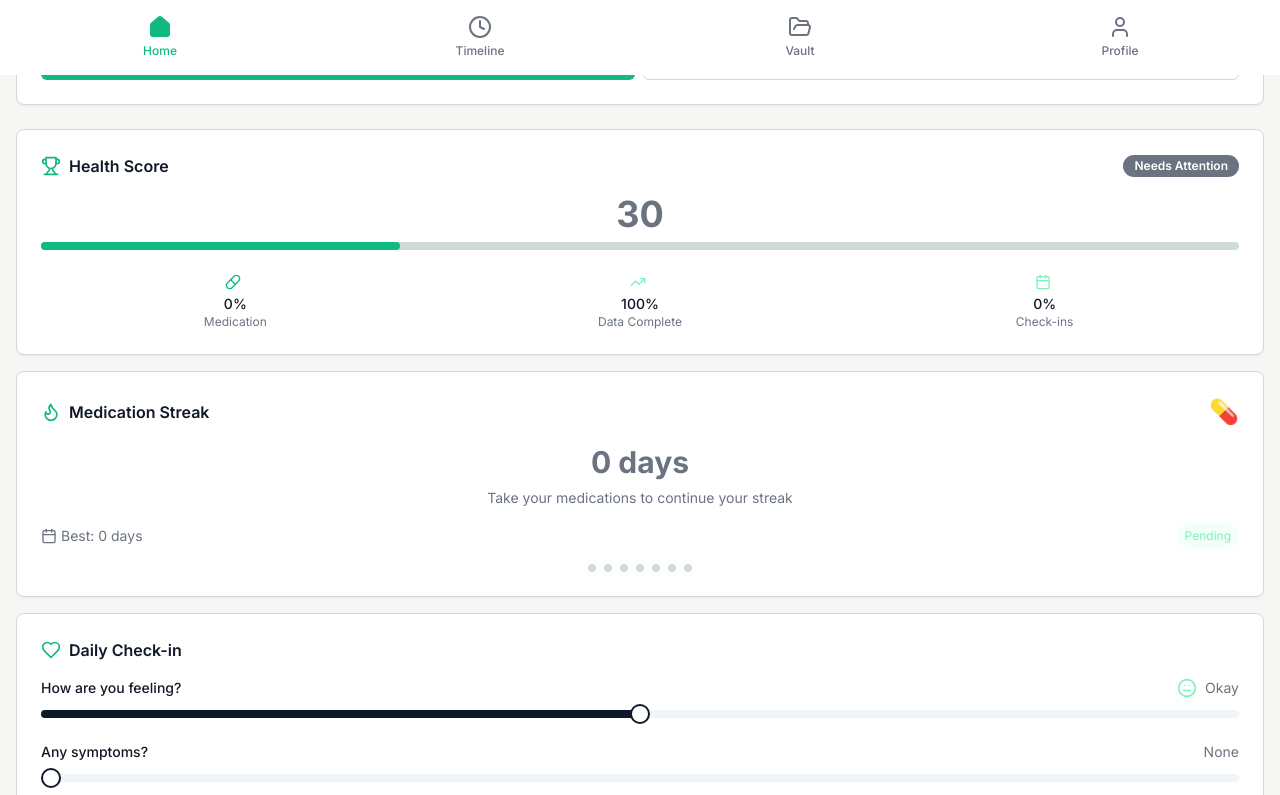
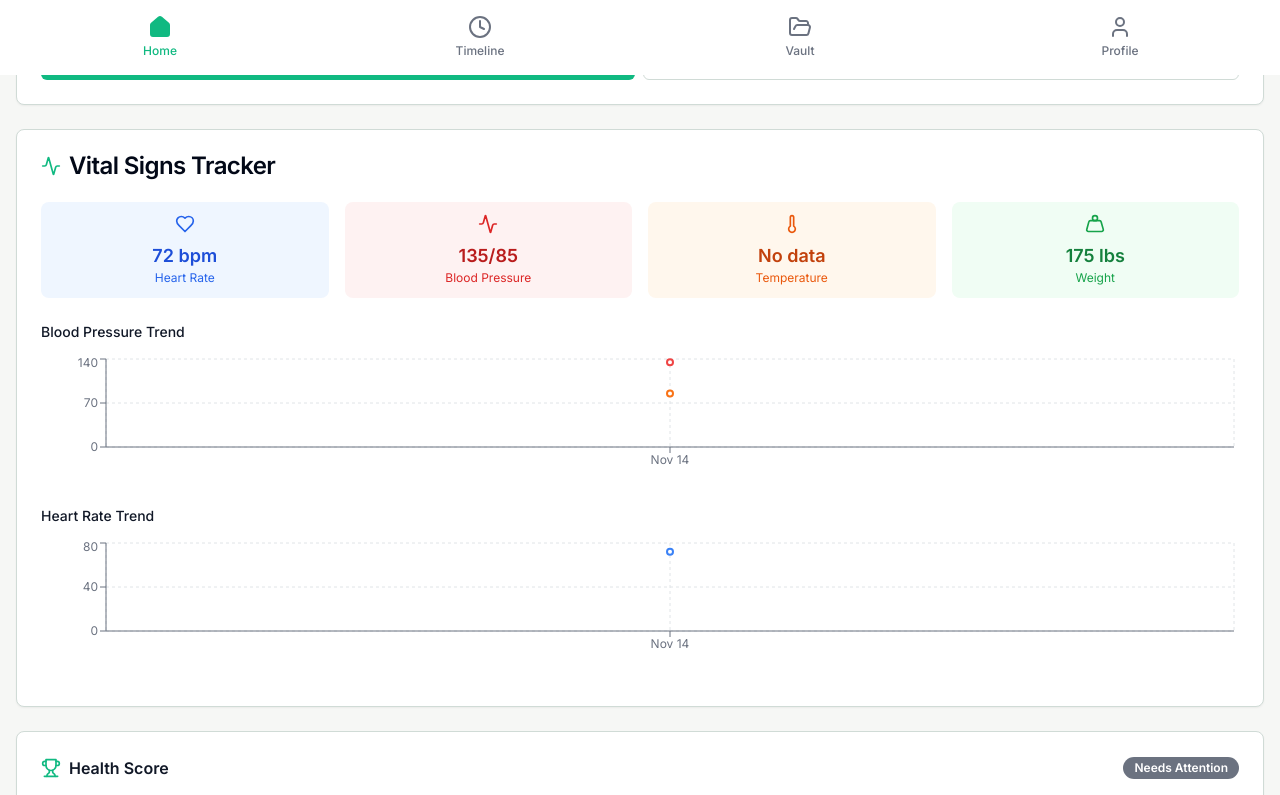
Before and after one commit to Monyanzi/medimo, a React (Vite) app: page / in a window 1280 px wide. Shown: the part 725-1520 px from the top of the page. Built offline with nearby package versions, Linux system fonts and the light colour scheme.

Commit message:
Fix: Implement missing features and integration strategy
Implement the features and integration strategy outlined in the chat history, addressing any missing functionality.

```diff
--- /dev/null
+++ b/src/components/features/VitalTracker.tsx
@@ -0,0 +1,183 @@
+
+import React from 'react';
+import { Card, CardContent, CardHeader, CardTitle } from '@/components/ui/card';
+import { LineChart, Line, XAxis, YAxis, CartesianGrid, Tooltip, ResponsiveContainer } from 'recharts';
+import { Activity, Heart, Thermometer, Weight } from 'lucide-react';
+import { useHealthData } from '@/contexts/HealthDataContext';
+import { format, parseISO } from 'date-fns';
+
+const VitalTracker: React.FC = () => {
+  const { vitalSigns } = useHealthData();
+
+  // Prepare chart data
+  const chartData = vitalSigns
+    .sort((a, b) => new Date(a.recordedDate).getTime() - new Date(b.recordedDate).getTime())
+    .map(vital => ({
+      date: format(parseISO(vital.recordedDate), 'MMM dd'),
+      fullDate: vital.recordedDate,
+      systolic: vital.bloodPressureSystolic,
+      diastolic: vital.bloodPressureDiastolic,
+      heartRate: vital.heartRate,
+      weight: vital.weight,
+      temperature: vital.temperature
+    }));
+
+  const getLatestVital = (type: keyof typeof vitalSigns[0]) => {
+    if (vitalSigns.length === 0) return null;
+    const latest = vitalSigns[vitalSigns.length - 1];
+    return latest[type];
+  };
+
+  const formatVitalValue = (value: number | undefined, unit: string) => {
+    return value ? `${value}${unit}` : 'No data';
+  };
+
+  if (vitalSigns.length === 0) {
+    return (
+      <Card className="bg-surface-card border border-border-divider shadow-sm">
+        <CardHeader>
+          <CardTitle className="flex items-center space-x-2">
+            <Activity className="h-5 w-5 text-primary-action" />
+            <span>Vital Signs Tracker</span>
+          </CardTitle>
+        </CardHeader>
+        <CardContent>
+          <div className="text-center py-8">
+            <Activity className="h-12 w-12 text-gray-300 mx-auto mb-4" />
+            <h3 className="text-lg font-medium text-text-primary mb-2">No Vital Signs Data</h3>
+            <p className="text-text-secondary">Start tracking your vitals to see trends over time</p>
+          </div>
+        </CardContent>
+      </Card>
+    );
+  }
+
+  return (
+    <Card className="bg-surface-card border border-border-divider shadow-sm">
+      <CardHeader>
+        <CardTitle className="flex items-center space-x-2">
+          <Activity className="h-5 w-5 text-primary-action" />
+          <span>Vital Signs Tracker</span>
+        </CardTitle>
+      </CardHeader>
+      <CardContent>
+        {/* Current Vitals Summary */}
+        <div className="grid grid-cols-2 md:grid-cols-4 gap-4 mb-6">
+          <div className="text-center p-3 bg-blue-50 rounded-lg">
+            <Heart className="h-5 w-5 text-blue-600 mx-auto mb-2" />
+            <div className="text-lg font-semibold text-blue-700">
+              {formatVitalValue(getLatestVital('heartRate'), ' bpm')}
+            </div>
+            <div className="text-xs text-blue-600">Heart Rate</div>
+          </div>
+
+          <div className="text-center p-3 bg-red-50 rounded-lg">
+            <Activity className="h-5 w-5 text-red-600 mx-auto mb-2" />
+            <div className="text-lg font-semibold text-red-700">
+              {getLatestVital('bloodPressureSystolic') && getLatestVital('bloodPressureDiastolic')
+                ? `${getLatestVital('bloodPressureSystolic')}/${getLatestVital('bloodPressureDiastolic')}`
+                : 'No data'}
+            </div>
+            <div className="text-xs text-red-600">Blood Pressure</div>
+          </div>
+
+          <div className="text-center p-3 bg-orange-50 rounded-lg">
+            <Thermometer className="h-5 w-5 text-orange-600 mx-auto mb-2" />
+            <div className="text-lg font-semibold text-orange-700">
+              {formatVitalValue(getLatestVital('temperature'), '°F')}
+            </div>
+            <div className="text-xs text-orange-600">Temperature</div>
+          </div>
+
+          <div className="text-center p-3 bg-green-50 rounded-lg">
+            <Weight className="h-5 w-5 text-green-600 mx-auto mb-2" />
+            <div className="text-lg font-semibold text-green-700">
+              {formatVitalValue(getLatestVital('weight'), ' lbs')}
+            </div>
+            <div className="text-xs text-green-600">Weight</div>
+          </div>
+        </div>
+
+        {/* Blood Pressure Trend */}
+        {chartData.some(d => d.systolic || d.diastolic) && (
+          <div className="mb-6">
+            <h4 className="text-sm font-medium text-text-primary mb-3">Blood Pressure Trend</h4>
+            <div className="h-32">
+              <ResponsiveContainer width="100%" height="100%">
+                <LineChart data={chartData}>
+                  <CartesianGrid strokeDasharray="3 3" stroke="#e0e4e7" />
+                  <XAxis
+                    dataKey="date"
+                    tick={{ fontSize: 12 }}
+                    stroke="#6b7280"
+                  />
+                  <YAxis
+                    tick={{ fontSize: 12 }}
+                    stroke="#6b7280"
+                  />
+                  <Tooltip
+                    labelFormatter={(label) => `Date: ${label}`}
+                    formatter={(value, name) => [value, name === 'systolic' ? 'Systolic' : 'Diastolic']}
+                  />
+                  <Line
+                    type="monotone"
+                    dataKey="systolic"
+                    stroke="#ef4444"
+                    strokeWidth={2}
+                    dot={{ r: 3 }}
+                    connectNulls={false}
+                  />
+                  <Line
+                    type="monotone"
+                    dataKey="diastolic"
+                    stroke="#f97316"
+                    strokeWidth={2}
+                    dot={{ r: 3 }}
+                    connectNulls={false}
+                  />
+                </LineChart>
+              </ResponsiveContainer>
+            </div>
+          </div>
+        )}
+
+        {/* Heart Rate Trend */}
+        {chartData.some(d => d.heartRate) && (
+          <div className="mb-4">
+            <h4 className="text-sm font-medium text-text-primary mb-3">Heart Rate Trend</h4>
+            <div className="h-32">
+              <ResponsiveContainer width="100%" height="100%">
+                <LineChart data={chartData}>
+                  <CartesianGrid strokeDasharray="3 3" stroke="#e0e4e7" />
+                  <XAxis
+                    dataKey="date"
+                    tick={{ fontSize: 12 }}
+                    stroke="#6b7280"
+                  />
+                  <YAxis
+                    tick={{ fontSize: 12 }}
+                    stroke="#6b7280"
+                  />
+                  <Tooltip
+                    labelFormatter={(label) => `Date: ${label}`}
+                    formatter={(value) => [value + ' bpm', 'Heart Rate']}
+                  />
+                  <Line
+                    type="monotone"
+                    dataKey="heartRate"
+                    stroke="#3b82f6"
+                    strokeWidth={2}
+                    dot={{ r: 3 }}
+                    connectNulls={false}
+                  />
+                </LineChart>
+              </ResponsiveContainer>
+            </div>
+          </div>
+        )}
+      </CardContent>
+    </Card>
+  );
+};
+
+export default VitalTracker;
--- a/src/pages/HomeScreen.tsx
+++ b/src/pages/HomeScreen.tsx
@@ -10,6 +10,7 @@ import TodaysHealthDashboard from '@/components/features/TodaysHealthDashboard';
 import HealthScore from '@/components/features/HealthScore';
 import MedicationStreak from '@/components/features/MedicationStreak';
 import QuickCheckIn from '@/components/features/QuickCheckIn';
+import VitalTracker from '@/components/features/VitalTracker';
 import FAB from '@/components/shared/FAB';
 
 const HomeScreen: React.FC = () => {
@@ -78,7 +79,10 @@ const HomeScreen: React.FC = () => {
             activeMedications={activeMedications}
           />
 
-          {/* PRIORITY #3: Enhanced Gamification with Real Data */}
+          {/* PRIORITY #3: Vital Signs Tracker - Show health trends over time */}
+          <VitalTracker />
+
+          {/* PRIORITY #4: Enhanced Gamification with Real Data */}
           <div className="space-y-4">
             <HealthScore />
             <MedicationStreak />
```
